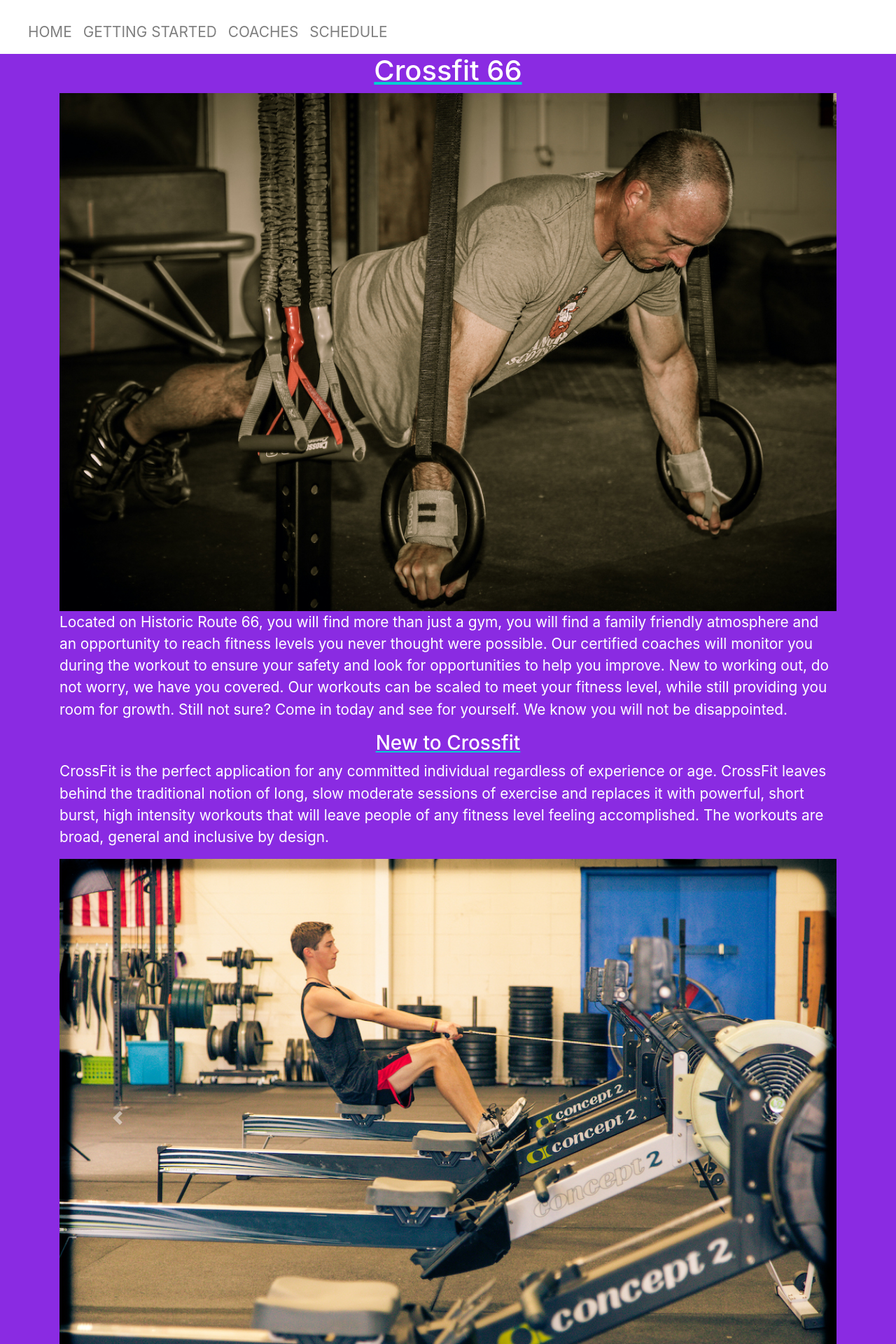
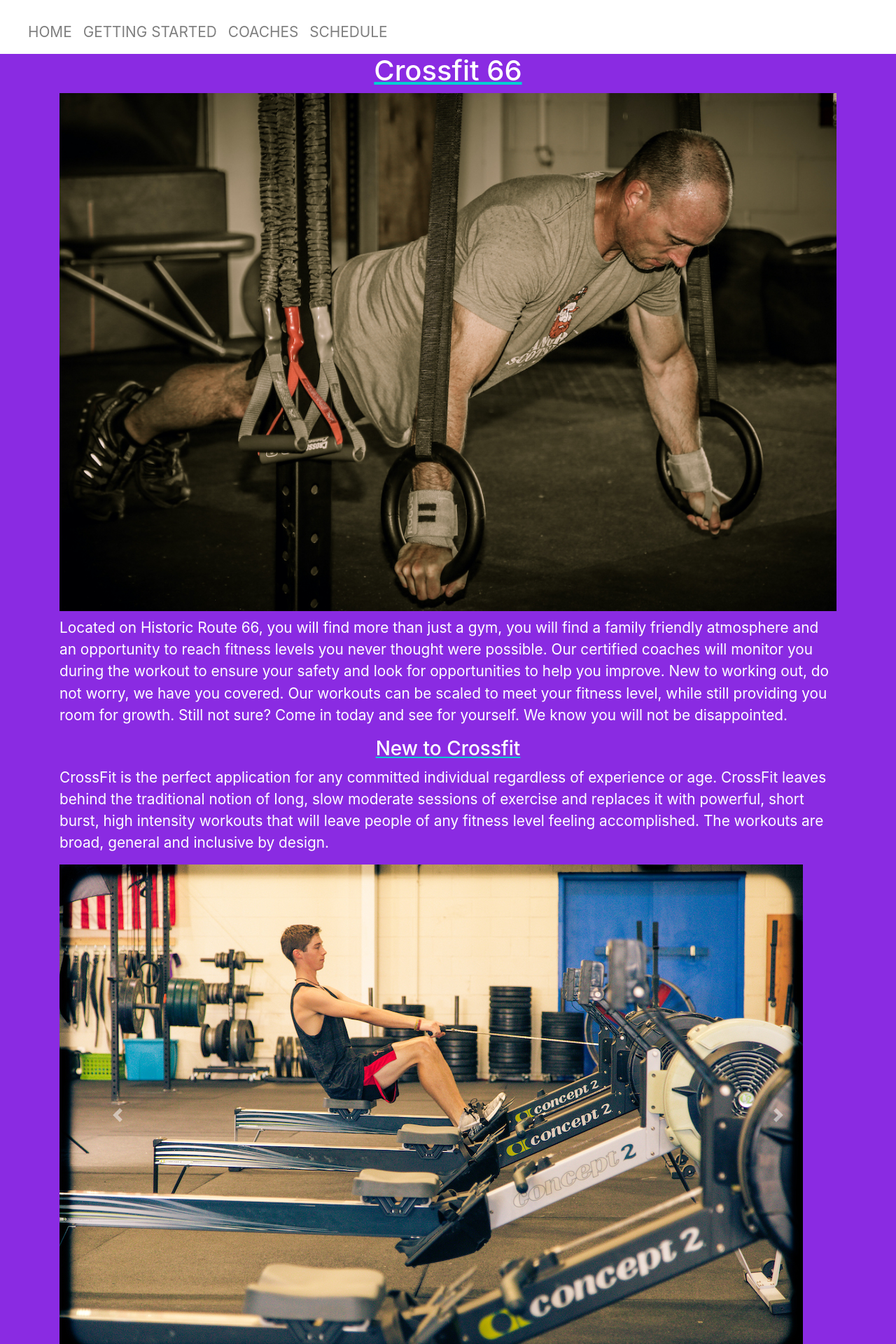
Before and after one commit to smokinguns/potential-barnacle, a Next.js app: page / in a window 1280 px wide. Shown: the part 240-2160 px from the top of the page at 70% size. Built offline with nearby package versions, Linux system fonts and the light colour scheme; grey boxes are pictures that could not be loaded.

Commit message:
reset images

```diff
--- a/next.config.js
+++ b/next.config.js
@@ -1,3 +1,3 @@
 module.exports = {
-    distDir: 'build',
+
   }
--- a/pages/index.js
+++ b/pages/index.js
@@ -3,6 +3,7 @@ import Carousel from 'react-bootstrap/Carousel';
 import { Layout } from '../components/layout';
 import { promises as fs } from 'fs'
 import path from 'path'
+import Image from 'next/image'
 
 const Home =  (props) => {
   console.log()
@@ -17,7 +18,7 @@ const Home =  (props) => {
         <main>
           <section>
             <h1>Crossfit 66</h1>
-            <img
+            <Image
 
               src={`/images/${props.data.hero.path}`}
               alt={props.data.hero.alt}
@@ -42,7 +43,7 @@ const Home =  (props) => {
                     return (
                 <Carousel.Item key={ndx.toString()}>
 
-                  <img
+                  <Image
 
                   className="d-block w-100"
                   src={`/images/${img.path}`}
```
Also changed, not shown: pages/getting-started.js (+4 -4 lines), .gitlab-ci.yml, 1 other file (tests, documents, lock files or other folders).
